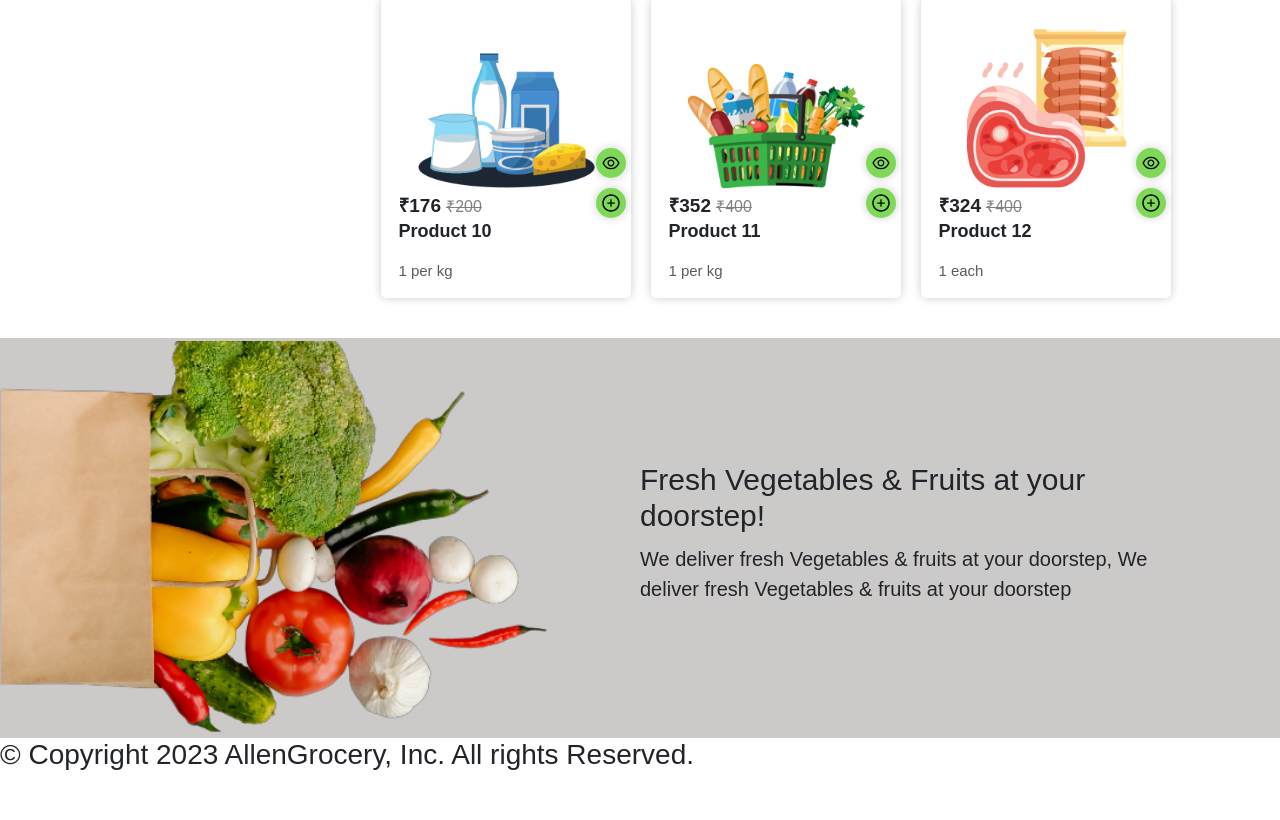
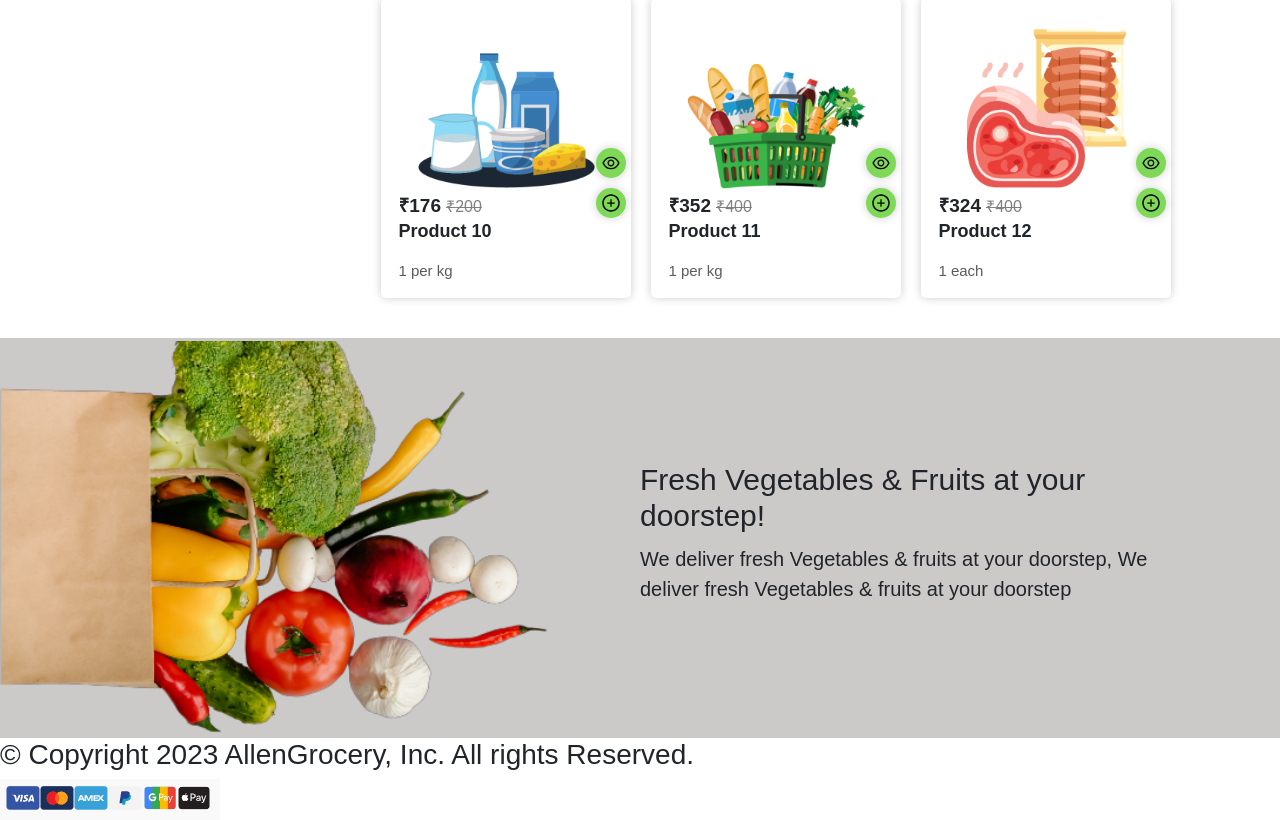
Before and after one commit to allenlopes/AaplaKirana, a React (Create React App) app: page / in a window 1280 px wide. Shown: the part 1965-2785 px from the top of the page. Before the commit the page ends 2744 px from the top, so only its background shows below. Built offline with nearby package versions, Linux system fonts and the light colour scheme.

Commit message:
In src/components/Footer/Footer2.js file modified

```diff
--- a/src/components/Footer/Footer2.js
+++ b/src/components/Footer/Footer2.js
@@ -1,4 +1,5 @@
 import React from 'react'
+import payimg from '../../assets/pay.png';
 
 const Footer2 = () => {
   return (
@@ -6,6 +7,7 @@ const Footer2 = () => {
       <div className="footerin1"></div>
       <div className="footerin2">
         <h3>© Copyright 2023 AllenGrocery, Inc. All rights Reserved.</h3>
+        <img src={payimg} alt="payimg" />
       </div>
     </div>
   );
```
